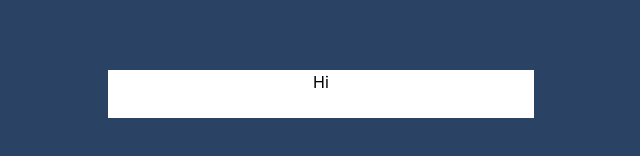
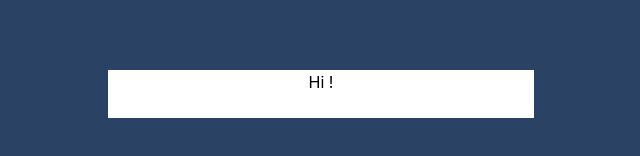
Before and after one commit to FukKwang/portfolio, a website: page src/index.html in a window 1280 px wide. Shown: the part 306-462 px from the top of the page, 319-959 px from the left. Drawn offline with Linux system fonts and the light colour scheme.

Commit message:
test action

```diff
--- a/src/index.html
+++ b/src/index.html
@@ -10,7 +10,7 @@
 <body class="bg-blue-900 h-screen">
     <div class="container mx-auto h-full flex justify-center items-center">
         <div class="bg-white w-1/3">
-            <h1 class="mb-6 text-center">Hi</h1>
+            <h1 class="mb-6 text-center">Hi !</h1>
         </div>
     </div>
 </body>
```
